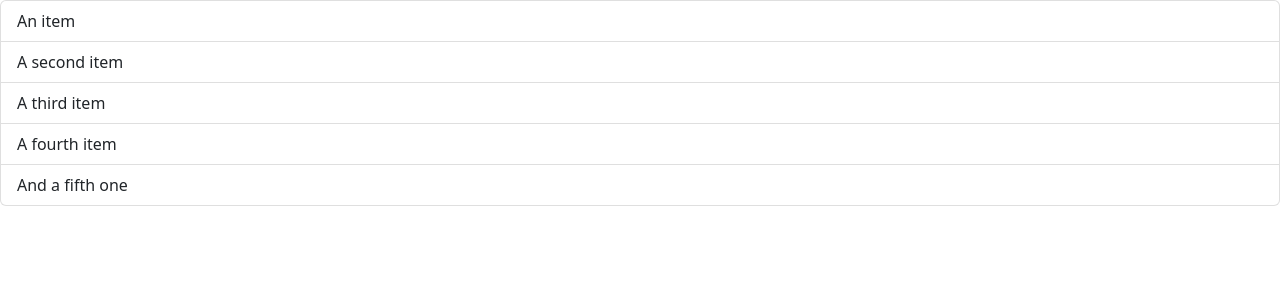
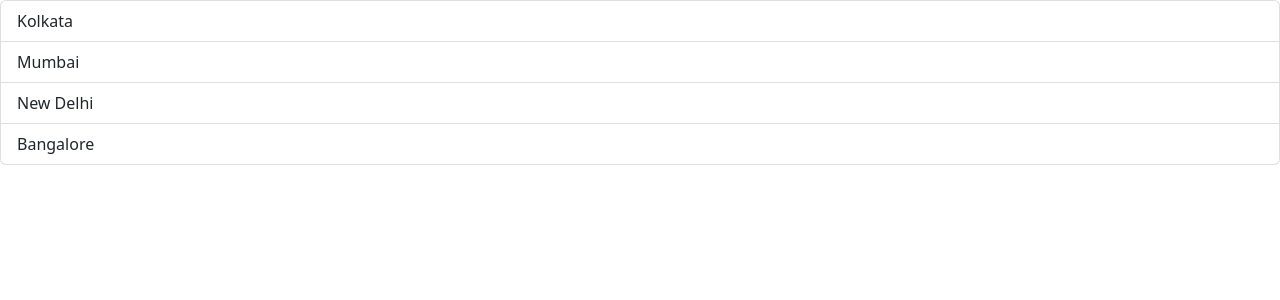
Before and after one commit to dev-hans-programmer/react-adavnced-with-typescript, a React (Vite) app in the folder fundamentals/: page / in a window 1280 px wide. Shown: the top 300 px of the page. Built offline with nearby package versions, Linux system fonts and the light colour scheme.

Commit message:
Added dynamic list group

```diff
--- a/fundamentals/src/components/ListGroup.tsx
+++ b/fundamentals/src/components/ListGroup.tsx
@@ -1,11 +1,11 @@
 function ListGroup() {
+   const items = ['Kolkata', 'Mumbai', 'New Delhi', 'Bangalore'];
+
    return (
       <ul className='list-group'>
-         <li className='list-group-item'>An item</li>
-         <li className='list-group-item'>A second item</li>
-         <li className='list-group-item'>A third item</li>
-         <li className='list-group-item'>A fourth item</li>
-         <li className='list-group-item'>And a fifth one</li>
+         {items.map((item) => (
+            <li className='list-group-item'>{item}</li>
+         ))}
       </ul>
    );
 }
```
